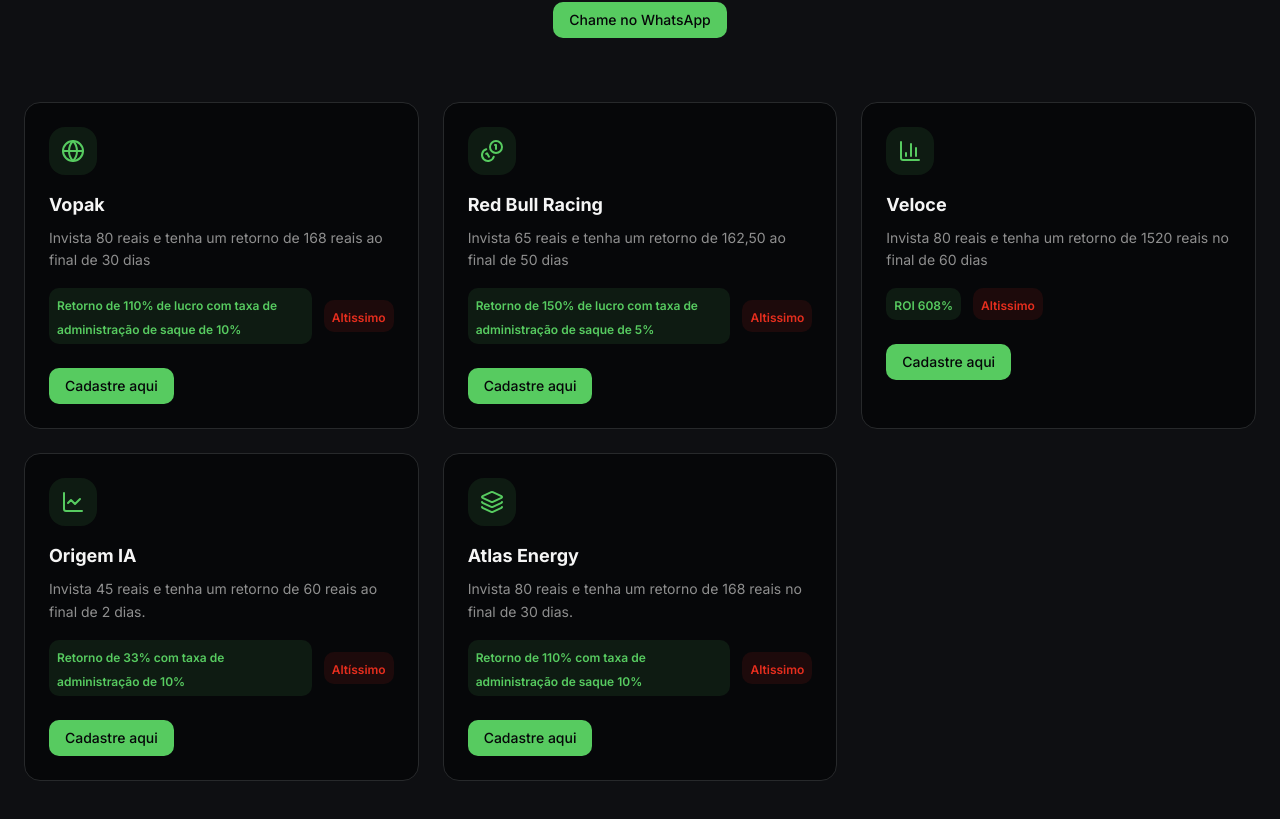
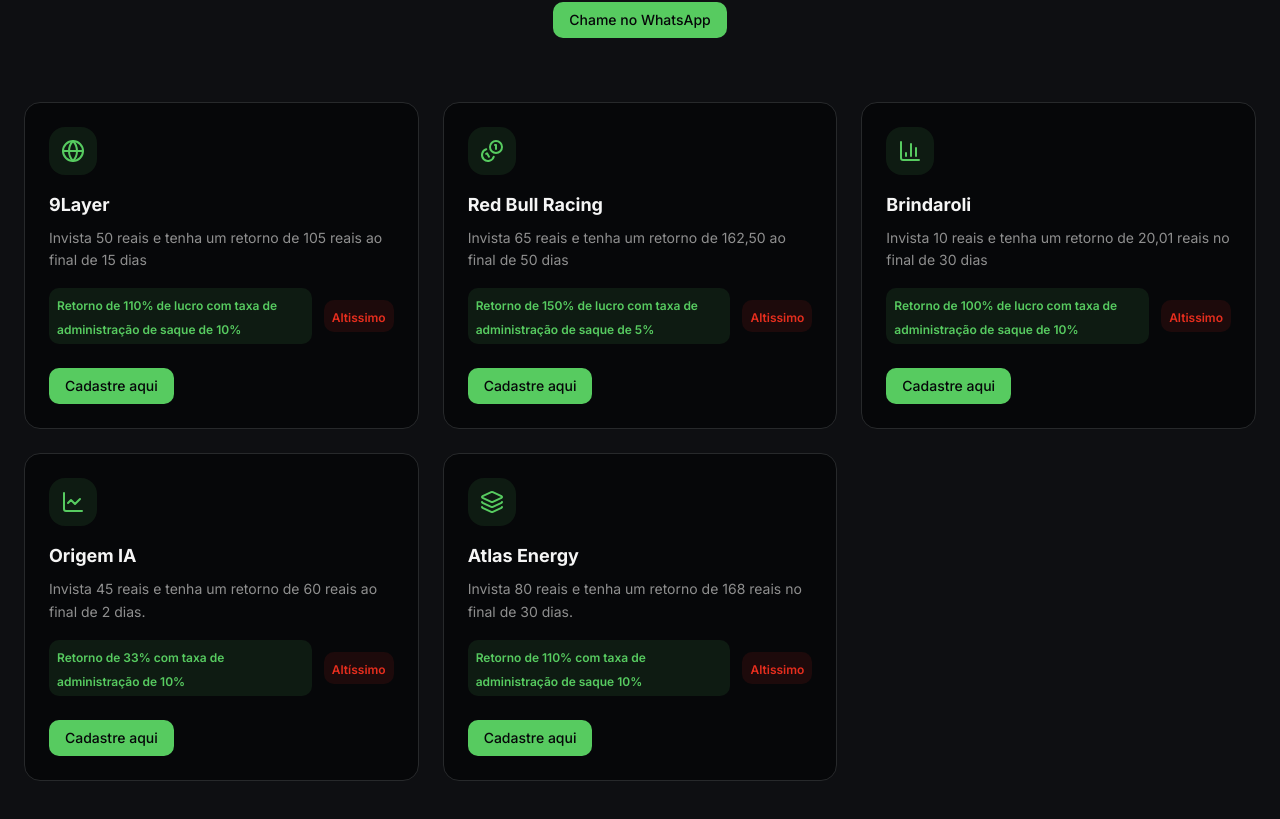
Before and after one commit to asmagsasp/capital, a Next.js app: page / in a window 1280 px wide. Shown: the part 1203-2022 px from the top of the page. Built offline with nearby package versions, Linux system fonts and the light colour scheme; a web font is replaced by a local one.

Commit message:
Update platforms-section.tsx
Removi 2 plataformas e inseri 2 novas plataformas.

```diff
--- a/components/platforms-section.tsx
+++ b/components/platforms-section.tsx
@@ -12,13 +12,13 @@
 
 const platforms = [
   {
-    name: "Vopak",
+    name: "9Layer",
     description:
-      "Invista 80 reais e tenha um retorno de 168 reais ao final de 30 dias",
+      "Invista 50 reais e tenha um retorno de 105 reais ao final de 15 dias",
     icon: Globe,
     returnRange: "Retorno de 110% de lucro com taxa de administração de saque de 10%",
     risk: "Altissimo",
-    url:"https://vo2opak3.com/register?ref=VC10GPGV"
+    url:"https://multi-9layer.capital/register?ref=L9-ASSCY0"
   },
   {
     name: "Red Bull Racing",
@@ -30,13 +30,13 @@
     url:"https://rb-bull444.com/auth/register.php?ref=RLD5WGH0",
   },
   {
-    name: "Veloce",
+    name: "Brindaroli",
     description:
-      "Invista 80 reais e tenha um retorno de 1520 reais no final de 60 dias",
+      "Invista 10 reais e tenha um retorno de 20,01 reais no final de 30 dias",
     icon: BarChart3,
-    returnRange: "ROI 608%",
+    returnRange: "Retorno de 100% de lucro com taxa de administração de saque de 10%",
     risk: "Altissimo",
-    url:"https://veloce.capital/register?ref=IDEMO"
+    url:"https://sistema.brindarolli.com.br/register?ref=9T35HJJO"
   },
   {
     name: "Origem IA",
```
